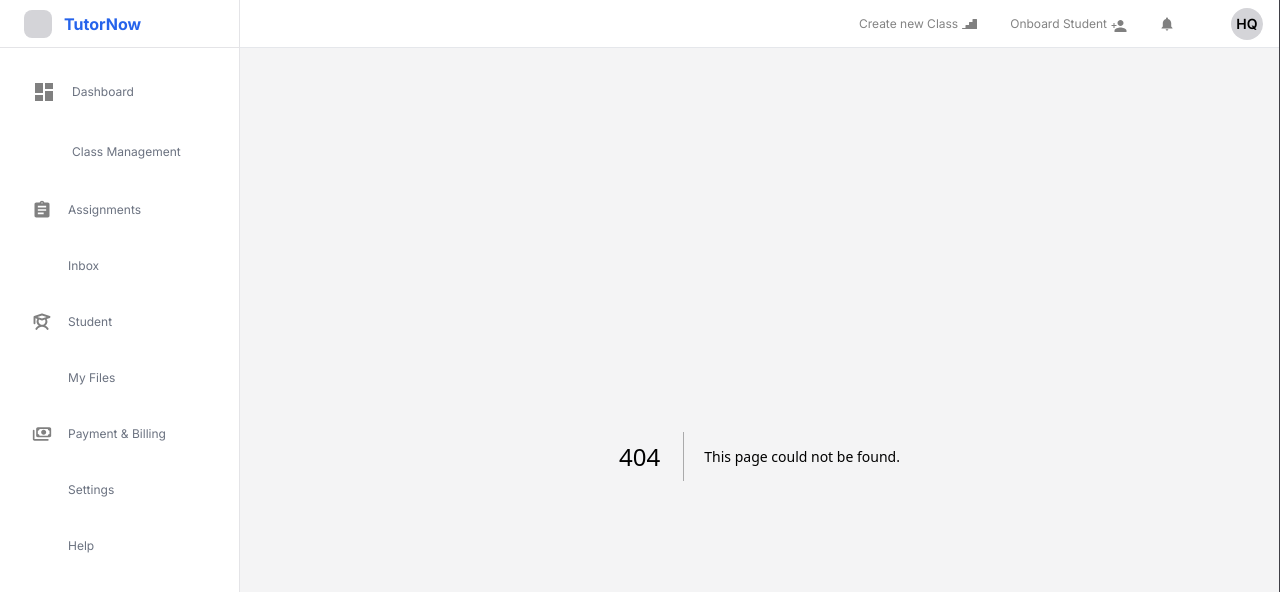
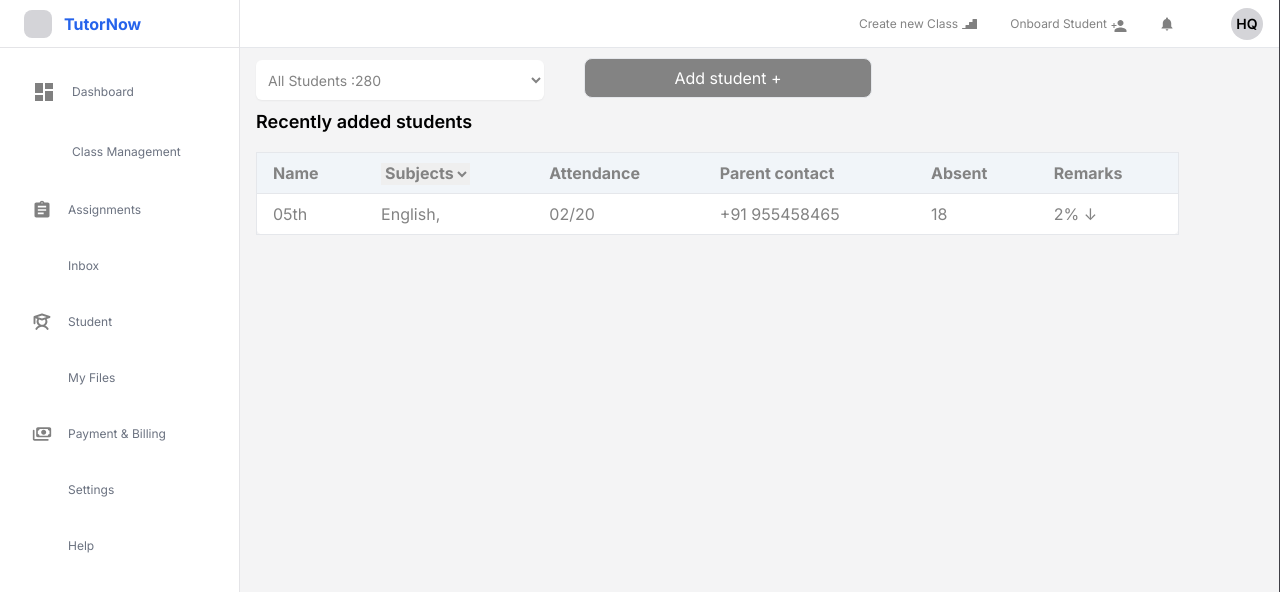
Before and after one commit to SiddhantXelp/Tuto-FE, a Next.js app: page /noOfStudents in a window 1280 px wide. Before the commit this address had no page. Shown: the top 592 px of the page. Built offline with nearby package versions, Linux system fonts and the light colour scheme; some icons are missing.

Commit message:
new Changes

```diff
--- /dev/null
+++ b/src/app/noOfStudents/page.tsx
@@ -0,0 +1,124 @@
+"use client"
+import React, { useState } from 'react';
+const NumberStudents = () => {
+  const [selectedOption, setSelectedOption] = useState('');
+
+  const Selectoptions = [
+    {
+      label: 'Filter',
+      name: 'Filter',
+      Optionlabel: '',
+      options: [
+        { label: 'Group A', value: 'Group A' },
+        { label: 'Group B', value: 'Group B' },
+        { label: 'Group C', value: 'Group C' },
+        { label: 'Group D', value: 'Group D' },
+      ],
+      Secondoptions: [
+        { label: 'English', value: 'English' },
+        { label: 'Maths', value: 'Maths' },
+        { label: 'Telugu', value: 'Telugu' },
+      ],
+    },
+  ];
+
+  const TableFilter =[
+    {
+     label:"TableFilter",
+     name:"TableFilter",
+     Subjectoptions: [
+    { label: 'English', value: 'English' },
+    { label: 'Maths', value: 'Maths' },
+    { label: 'Telugu', value: 'Telugu' },
+  ],
+}
+]
+
+  const students = [
+    { name: 'Shiva', grade: '05th', subjects: 'English,', attendance: '02/20', parentContact: '+91 955458465', Absent: '18', performance: '2% ↓' },
+
+  ];
+
+  const handleSelectChange = (e: React.ChangeEvent<HTMLSelectElement>) => {
+    setSelectedOption(e.target.value);
+  };
+
+  return (
+    <>
+    <div className='flex flex-row items-center gap-10'>
+       <div >
+        <select
+          name=""
+          value={selectedOption}
+          onChange={handleSelectChange}
+          className="block w-72 h-10 p-2 mt-1 text-buttonGray border-buttonGray rounded-md border-1 shadow-sm focus:ring-indigo-500 focus:border-gray-300 sm:text-sm bg-white"
+        >
+          <option className="text-buttonGray text-sm">All Students :280</option>
+          <option className="text-buttonGray text-sm mt-2">All Students</option>
+          <option className="text-buttonGray text-xxs">. Groups</option>
+          {Selectoptions[0]?.options.map(option => (
+            <option key={option.value} value={option.value}>
+              {option.label}
+            </option>
+          ))}
+          <option className="text-buttonGray text-xxs">. Subjects</option>
+          {Selectoptions[0]?.Secondoptions.map(option => (
+            <option key={option.value} value={option.value} className="bg-white text-sm">
+              {option.label}
+            </option>
+          ))}
+        </select>
+      </div>
+
+     <div className='w-72 h-10 bg-buttonGray flex justify-center items-center border rounded-lg  p-1'>
+        <span className='text-white'>Add student  +</span>
+     </div>
+     </div>
+  <div className="mt-10 ">
+  <h2 className="text-lg font-semibold mb-4">Recently added students</h2>
+    <table className=" w-11/12	 bg-white border border-gray-200 rounded-lg">
+      <thead>
+        <tr className="bg-slate-100">
+          <th className="py-2 px-4 border-b text-left text-buttonGray">Name</th>
+          <th className="py-2 px-4 border-b text-left text-buttonGray">
+            <select
+             name=""
+             value={selectedOption}
+             onChange={handleSelectChange}
+            >
+             <option>Subjects</option>
+                {TableFilter[0]?.Subjectoptions.map(option => (
+                <option key={option.value} value={option.value}>
+              {option.label}
+            </option>
+          ))}
+            </select>
+          </th>
+          <th className="py-2 px-4 border-b text-left text-buttonGray">Attendance</th>
+          <th className="py-2 px-4 border-b text-left text-buttonGray">Parent contact</th>
+          <th className="py-2 px-4 border-b text-left text-buttonGray">Absent</th>
+          <th className="py-2 px-4 border-b text-left text-buttonGray">Remarks</th>
+        </tr>
+      </thead>
+      <tbody>
+        {students.map((student, index) => (
+          <tr key={index} className="hover:bg-gray-100">
+            <td className="py-2 px-4 border-b text-buttonGray">{student.grade}</td>
+            <td className="py-2 px-4 border-b text-buttonGray">{student.subjects}</td>
+            <td className="py-2 px-4 border-b text-buttonGray">{student.attendance}</td>
+            <td className="py-2 px-4 border-b text-buttonGray">{student.parentContact}</td>
+            <td className="py-2 px-4 border-b text-buttonGray">{student.Absent}</td>
+            <td className="py-2 px-4 border-b text-buttonGray">{student.performance}</td>
+          </tr>
+        ))}
+      </tbody>
+    </table>
+  </div>
+
+
+
+    </>
+  );
+};
+
+export default NumberStudents;
--- a/src/app/student/page.tsx
+++ b/src/app/student/page.tsx
@@ -1,4 +1,6 @@
-import React from 'react';
+"use client"
+import Link from 'next/link';
+import React, { useState } from 'react';
 import { GrAdd } from "react-icons/gr";
 const StudentPage = () => {
   const data = [
@@ -32,10 +34,12 @@ const StudentPage = () => {
   ];
 
 
+
   return (
     <div className='w-full h-auto'>
       <div className='flex flex-row gap-10'>
-        <div>
+        <Link href="/noOfStudents">
+         <div>
           <span className='text-buttonGray text-sm'>No.of Students</span>
           <div className='w-72 h-36 bg-white border rounded-md flex flex-col justify-between p-4'>
           <div className='flex-grow flex items-center justify-center'>
@@ -50,6 +54,7 @@ const StudentPage = () => {
         </div>
          </div>
          </div>
+         </Link>
 
          <div>
           <span className='text-buttonGray text-sm'>Performance</span>
@@ -171,7 +176,6 @@ const StudentPage = () => {
     </table>
   </div>
 
-
     </div>
   );
 };
```
